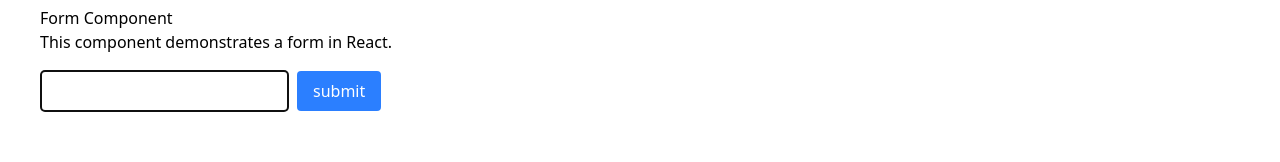
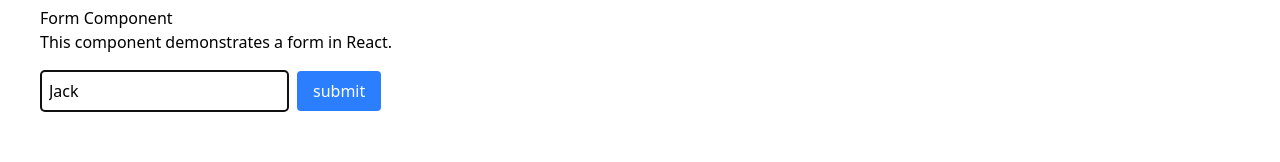
Before and after one commit to BiggerThings/asp_net_react, a React (Vite) app in the folder ClientApp/: page /counter in a window 1280 px wide. Shown: the part 254-416 px from the top of the page. Built offline with nearby package versions, Linux system fonts and the light colour scheme.

Commit message:
Used useRef + useState to prepoulate the form input while still focusing on it

```diff
--- a/ClientApp/src/components/Form.tsx
+++ b/ClientApp/src/components/Form.tsx
@@ -1,11 +1,11 @@
 import { useState, useEffect, useRef } from 'react'
 
 const Form = () => {
-    const [txt, setTxt] = useState('');
-    const inputRef = useRef(null);
+    const [txt, setTxt] = useState('Jack');
+    const inputRef = useRef(txt);
 
     useEffect(() => {
-        inputRef.current?.focus();
+        inputRef.current.focus();
         console.log('Input focused on component mount');
     }, []);
 
@@ -23,7 +23,7 @@ const Form = () => {
       <h2>Form Component</h2>
       <p>This component demonstrates a form in React.</p>
       <form className="mt-4" onSubmit={handleSubmit}>
-        <input type="text" ref={inputRef} onChange={handleChange} className="border p-2 rounded" />
+        <input type="text" value={txt} ref={inputRef} onChange={handleChange} className="border p-2 rounded" />
         <input type="submit"  value="submit" className="ml-2 bg-blue-500 text-white px-4 py-2 rounded cursor-pointer" />
       </form>
     </div>
```
